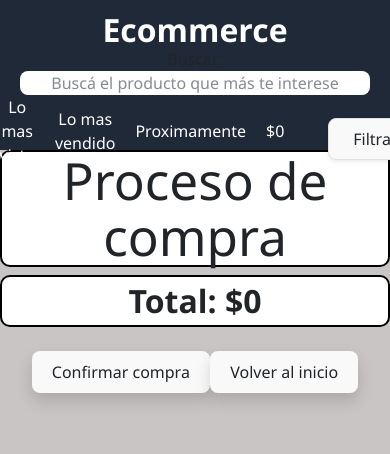
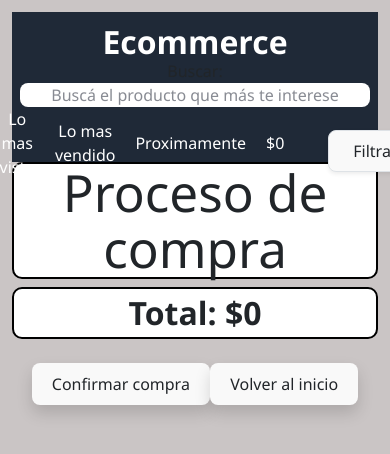
Before and after one commit to Leoalbz/react-projects, a React (Vite) app in the folder vite-project/: page /carrito in a window 390 px wide. Shown: the top 454 px of the page. Built offline with nearby package versions, Linux system fonts and the light colour scheme.

Commit message:
changes in Home and Css

```diff
--- a/vite-project/src/CardProductStyles.module.css
+++ b/vite-project/src/CardProductStyles.module.css
@@ -312,6 +312,8 @@ body {
         max-width: 980px;
         display: block;
         flex-direction: column;
+        gap: 8px;
+        padding: 12px;
       }
 
 
--- a/vite-project/src/Home.tsx
+++ b/vite-project/src/Home.tsx
@@ -1,16 +1,15 @@
-import { Link } from "react-router"
+import { useNavigate } from "react-router"
 import style from './CardProductStyles.module.css';
 
-const handleClick = () => {
-    console.log('Hola');
-}
+
 
 
 
 export function Home() {
+    const navigate = useNavigate();
     return (
         <div className={style.homeStyle}>
-            <button onClick={handleClick}><Link to="/products" >Haga Click aquí para ver nuestros productos</Link></button>
+            <button onClick= {() => navigate("/products")} >Haga Click aquí para ver nuestros productos</button>
         </div>
     )
 }
```
